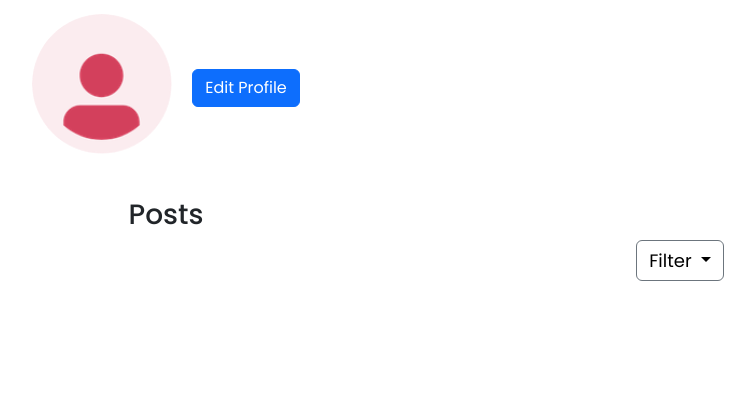
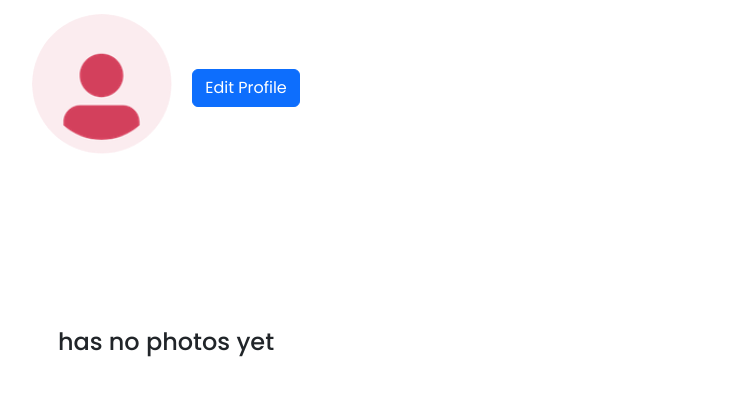
Before and after one commit to yogaraja6666/StockFootage, a Django app: page /posts/ in a window 1280 px wide. Shown: the part 66-462 px from the top of the page, without its empty margins (474-1229 px from the left). Run offline with Django 4.2, Linux system fonts and the light colour scheme; a user stored in the database is signed in; data comes from the database, SQL or seed files in the repository; both versions use the stored data as it was after the commit.

Commit message:
27th commit

```diff
--- a/app/templates/index.html
+++ b/app/templates/index.html
@@ -22,7 +22,7 @@
               <li class="nav-item">
                 <div class="search-container">
                   <form id="search-form" action="{% url 'home' %}" method="get">
-                  <input type="text" class="search-input" id="search-input" name="query" placeholder="Search for images or videos">
+                  <input type="text" class="search-input" id="search-input" name="query" placeholder="Search for images">
                   <input type="hidden" id="selected-suggestion" name="selected_suggestion">
                   <div class="suggestions" id="suggestions">
                   </div>
--- a/app/templates/profile.html
+++ b/app/templates/profile.html
@@ -25,8 +25,10 @@
         </div>
     </div>
     <br>
+
+    {% if columns1 %}
+    <h3 class="text-center">Posts</h3>
     <div class="container" style="margin-bottom: 10px;margin-top:20px;height:100px ">
-        <h3 class="text-center">Posts</h3>
         <div class="text-end" style="display:flex; align-items: center; justify-content: center">
             <div class="dropdown ms-auto">
                 <a style="background-color: white; color: black; font-size:18px;" class="btn btn-secondary dropdown-toggle" href="#" role="button" data-bs-toggle="dropdown" aria-expanded="false">
@@ -56,5 +58,12 @@
         </div>
         {% endfor %}
     </div>
+    {% else %}
+    <div class="row" style="margin-top: 150px">
+        <div class="col-md-12 text-center">
+            <h4>{{ user.first_name }} {{ user.last_name }} has no photos yet</h4>
+        </div>
+    </div>
+    {% endif %}
 </div>
 {% endblock %}
```
Also changed, not shown: db.sqlite3.
